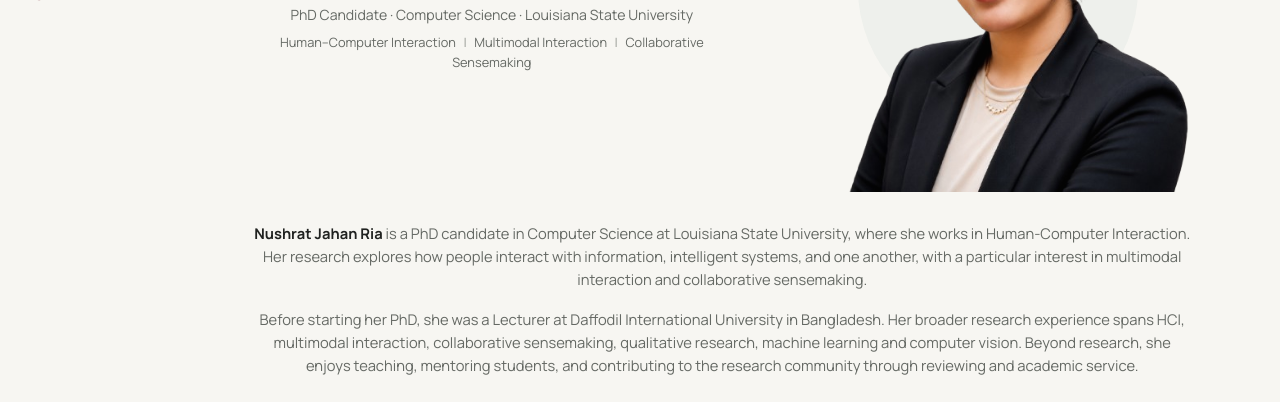
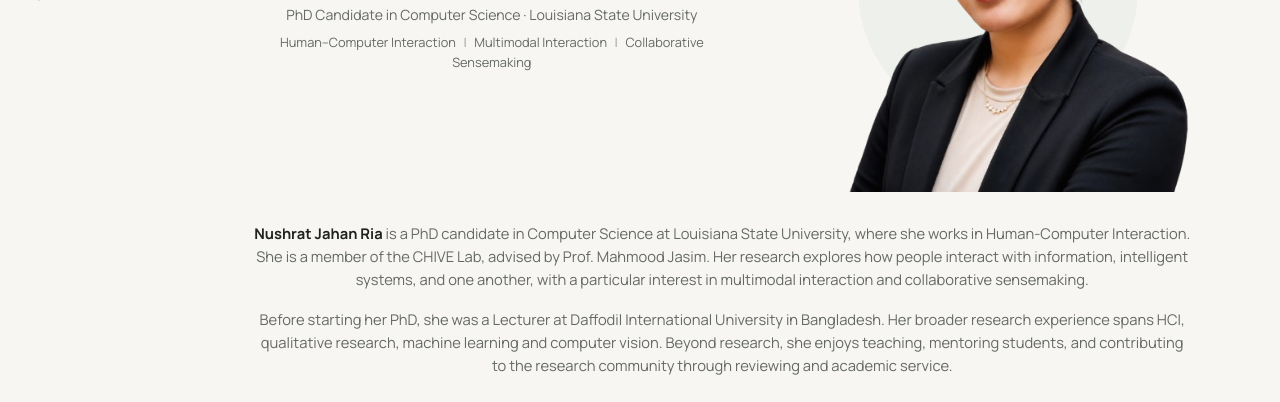
Before and after one commit to NushratRia/NushratRia.github.io, a plain HTML site: page index.html in a window 1280 px wide. Shown: the part 315-717 px from the top of the page. Drawn offline with nearby package versions, Linux system fonts and the light colour scheme; a web font is replaced by a local one.

Commit message:
Update role description

```diff
--- a/index.html
+++ b/index.html
@@ -103,7 +103,7 @@
                 </h1>
 
                 <p class="role">
-                    PhD Candidate · Computer Science ·
+                    PhD Candidate in Computer Science ·
                     Louisiana State University
                 </p>
 
@@ -147,17 +147,19 @@
                 <strong>Nushrat Jahan Ria</strong>
                 is a PhD candidate in Computer Science at
                 Louisiana State University, where she works
-                in Human-Computer Interaction. Her research
-                explores how people interact with information,
-                intelligent systems, and one another, with a
-                particular interest in multimodal interaction
-                and collaborative sensemaking.
+                in Human-Computer Interaction. She is a member of the
+                <a href="https://chive.cse.lsu.edu/index.html" target="_blank" rel="noopener noreferrer">CHIVE Lab</a>,
+                advised by
+                <a href="https://csc.lsu.edu/~mjasim/" target="_blank" rel="noopener noreferrer">Prof. Mahmood Jasim</a>.
+                Her research explores how people interact with information,
+                intelligent systems, and one another, with a particular interest
+                in multimodal interaction and collaborative sensemaking.
             </p>
 
             <p>
                 Before starting her PhD, she was a Lecturer at
                 Daffodil International University in Bangladesh.
-                Her broader research experience spans HCI, multimodal interaction, collaborative sensemaking,
+                Her broader research experience spans HCI,
                 qualitative research, machine learning and
                 computer vision. Beyond research, she enjoys
                 teaching, mentoring students, and contributing
@@ -679,12 +681,20 @@
                 <div class="pub-links">
 
                     <a
-                        href="https://scholar.google.com/citations?user=UCzPAWAAAAAJ&hl=en&oi=ao"
+                        href="https://dl.acm.org/doi/pdf/10.1145/3706599.3719820"
                         target="_blank"
                         rel="noopener"
                     >
-                        ◉ Scholar
+                        ◉ PDF
                     </a>
+                    <a
+                        href="https://www.youtube.com/watch?v=C5uQsA3aS1I"
+                        target="_blank"
+                        rel="noopener"
+                    >
+                        ◉ Video
+                    </a>
+
 
                 </div>
 
```
